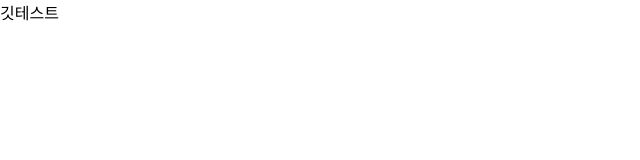
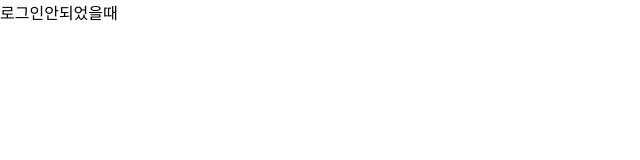
Before and after one commit to kimjunseoo/cotton-candy-study-application, a React (Vite) app: page / in a window 1280 px wide. Shown: the top 160 px of the page, without its empty margins (0-640 px from the left). Built offline with nearby package versions, Linux system fonts and the light colour scheme.

Commit message:
App.tsx 라우터 경로 및 로컬스토리지 데이터검증 셋팅

```diff
--- a/src/App.tsx
+++ b/src/App.tsx
@@ -1,5 +1,22 @@
+import { Routes, Route } from "react-router-dom";
+import Logged from "./components/Logged";
+import NotLogIn from "./components/NotLogIn";
+
 function App() {
-  return <div className="App">깃테스트</div>;
+  const userName = localStorage.getItem("StudyName");
+  return (
+    <div className="App">
+      {userName ? (
+        <Routes>
+          <Route path="/" element={<Logged />} />
+        </Routes>
+      ) : (
+        <Routes>
+          <Route path="/" element={<NotLogIn />} />
+        </Routes>
+      )}
+    </div>
+  );
 }
 
 export default App;
--- /dev/null
+++ b/src/components/Logged.tsx
@@ -0,0 +1,5 @@
+const Logged = () => {
+  return <div>로그인 세션 인증 성공되었을때</div>;
+};
+
+export default Logged;
--- /dev/null
+++ b/src/components/NotLogIn.tsx
@@ -0,0 +1,5 @@
+const NotLogIn = () => {
+  return <div>로그인안되었을때</div>;
+};
+
+export default NotLogIn;
--- a/src/pages/HomePage.tsx
+++ /dev/null
@@ -1,5 +0,0 @@
-const HomePage = () => {
-  return <div>홈 라우터</div>;
-};
-
-export default HomePage;
```
Also changed, not shown: src/styles/pages/HomePageCSS.tsx (deleted).
